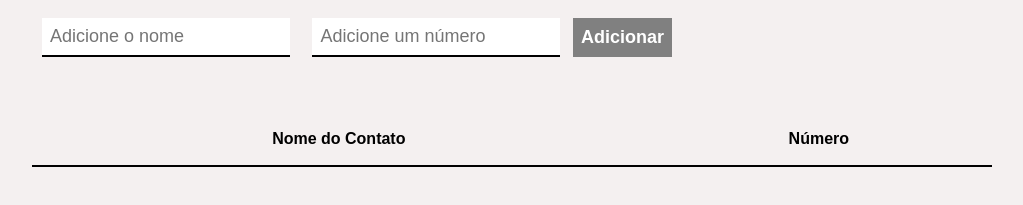
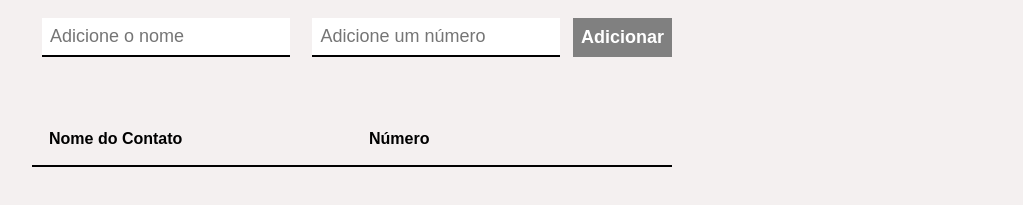
Before and after one commit to camyllasantos/projeto_lista, a plain HTML site: page index.html in a window 1280 px wide. Shown: the part 171-376 px from the top of the page, without its empty margins (128-1151 px from the left). Drawn offline with Linux system fonts and the light colour scheme; a web font is replaced by a local one.

Commit message:
feat: inclusão de funções para alinhar colunas

```diff
--- a/main.css
+++ b/main.css
@@ -61,13 +61,16 @@ form button {
 }
 
 table{
+    max-width: 640px;
     width: 100%;
+    text-align: left;
 }
 
 table th {
     border-bottom: 2px solid #000;
     padding: 17px;
     font-weight: bold;
+    width: 50%;
 }
 
 table td {
```
